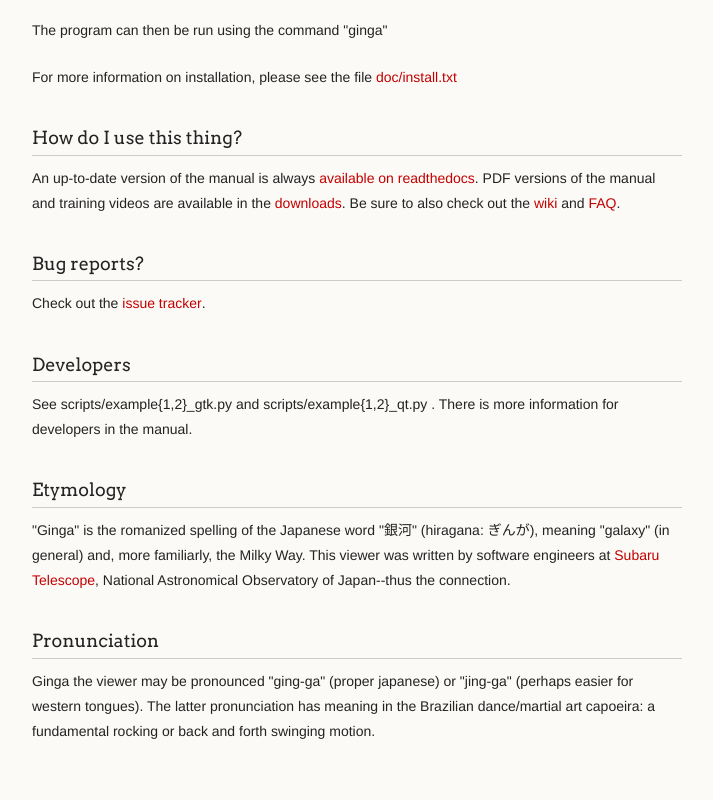
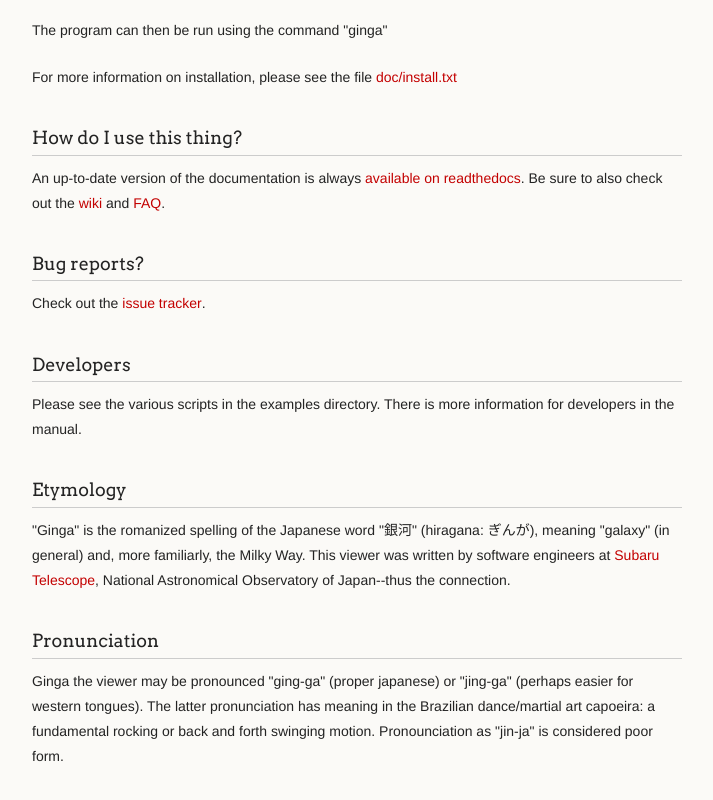
Before and after one commit to ejeschke/ginga, a plain HTML site: page index.html in a window 1280 px wide. Shown: the part 1226-2026 px from the top of the page, without its empty margins (278-991 px from the left). Drawn offline with Linux system fonts and the light colour scheme.

Commit message:
Updated with latest information

```diff
--- a/index.html
+++ b/index.html
@@ -41,7 +41,7 @@ System) files.</p>
 
 <h3>Copyright and License</h3>
 
-<p>Copyright (c) 2011-2013  Eric R. Jeschke.  All rights reserved.
+<p>Copyright (c) 2011-2014  Eric R. Jeschke.  All rights reserved.
 Ginga is distributed under an open-source BSD licence.  Please see the file LICENSE.txt in the top-level directory for details.</p>
 
 <h3>Getting the source</h3>
@@ -69,7 +69,7 @@ Ginga is distributed under an open-source BSD licence.  Please see the file LICE
 
 <h3>How do I use this thing?</h3>
 
-<p>An up-to-date version of the manual is always <a href ="https://ginga.readthedocs.org/en/latest/index.html"> available on readthedocs</a>.  PDF versions of the manual and training videos are available in the <a href="https://github.com/ejeschke/ginga/downloads">downloads</a>.
+<p>An up-to-date version of the documentation is always <a href ="https://ginga.readthedocs.org/en/latest/index.html"> available on readthedocs</a>.
 Be sure to also check out the <a href="https://github.com/ejeschke/ginga/wiki">wiki</a> and <a href="https://github.com/ejeschke/ginga/wiki/FAQ">FAQ</a>.</p>
 
 <h3>Bug reports?</h3>
@@ -78,7 +78,7 @@ Be sure to also check out the <a href="https://github.com/ejeschke/ginga/wiki">w
 
 <h3>Developers</h3>
 
-<p>See scripts/example{1,2}_gtk.py and scripts/example{1,2}_qt.py .  There is more information for developers in the manual.</p>
+<p>Please see the various scripts in the examples directory.  There is more information for developers in the manual.</p>
 
 <h3>Etymology</h3>
 
@@ -87,7 +87,11 @@ Telescope</a>, National Astronomical Observatory of Japan--thus the connection.
 
 <h3>Pronunciation</h3>
 
-<p>Ginga the viewer may be pronounced "ging-ga" (proper japanese) or "jing-ga" (perhaps easier for western tongues).  The latter pronunciation has meaning in the Brazilian dance/martial art capoeira: a fundamental rocking or back and forth swinging motion.</p>
+<p>Ginga the viewer may be pronounced "ging-ga" (proper japanese) or
+      "jing-ga" (perhaps easier for western tongues).  The latter
+      pronunciation has meaning in the Brazilian dance/martial art
+      capoeira: a fundamental rocking or back and forth swinging
+      motion.  Pronounciation as "jin-ja" is considered poor form.</p>
       </section>
       <footer>
         <p><small>Hosted on <a href="https://pages.github.com">GitHub Pages</a> using the Dinky theme</small></p>
```
